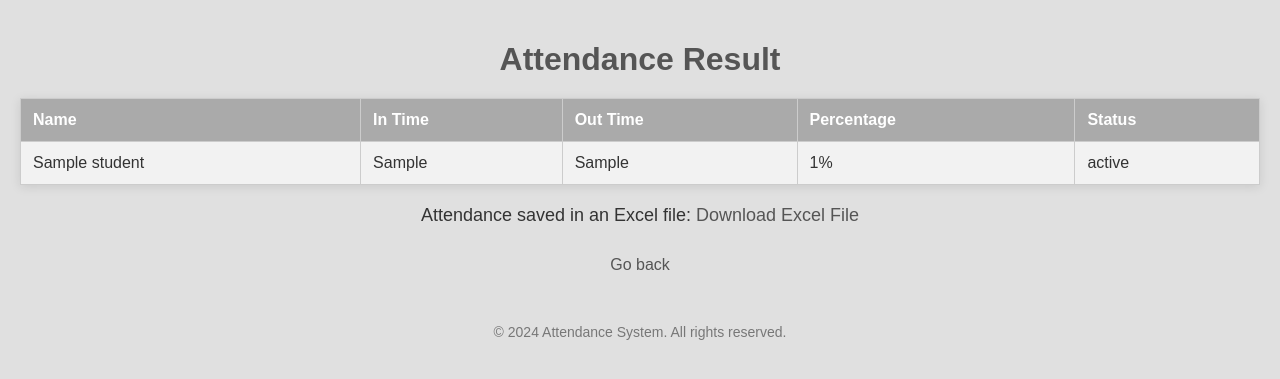
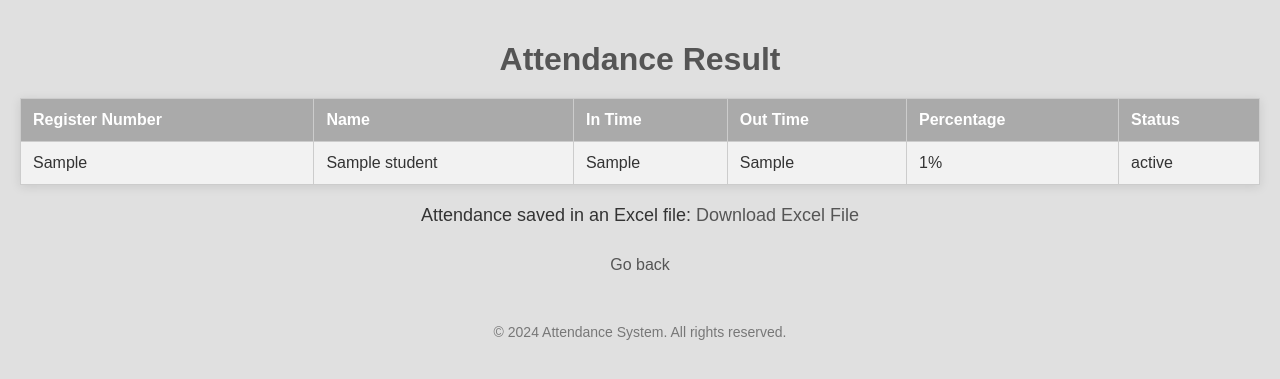
Before and after one commit to Bbs1412/SmartAttendanceSystem, a Flask app: template Templates/results.html in a window 1280 px wide. Shown: the top 379 px of the page. Run offline with Flask 3, Linux system fonts and the light colour scheme; the template is opened without the code that fills it: most values are stand-ins (such as "Sample title", 1, 10 or a date in 2020); parts of the project's set-up code (start-up, migrations or seed data) failed here and were passed over.

Commit message:
Add Register Number column to results table.

```diff
--- a/Templates/results.html
+++ b/Templates/results.html
@@ -98,6 +98,7 @@
 
     <table>
         <tr>
+            <th>Register Number</th>
             <th>Name</th>
             <th>In Time</th>
             <th>Out Time</th>
@@ -106,6 +107,7 @@
         </tr>
         {% for reg_no, student in register.items() %}
         <tr>
+            <td>{{ student['Reg_No'] }}</td>
             <td>{{ student['Name'] }}</td>
             <td>{{ student['First_In'] }}</td>
             <td>{{ student['Last_In'] }}</td>
@@ -132,7 +134,7 @@
             method: 'GET',
         }).then(response => {
             if (!response.ok) {
-                throw new Error('JS: Network response was not ok');
+                throw new Error('Network response was not ok');
             }
             console.log('JS: Got the main results sheet.');
             return response.json();
@@ -142,7 +144,7 @@
                 console.log(result_object);
             })
             .catch(error => {
-                console.error('JS: There was a problem with the fetch operation:', error);
+                console.error('There was a problem with the fetch operation:', error);
             });
     </script>
 </body>
```
